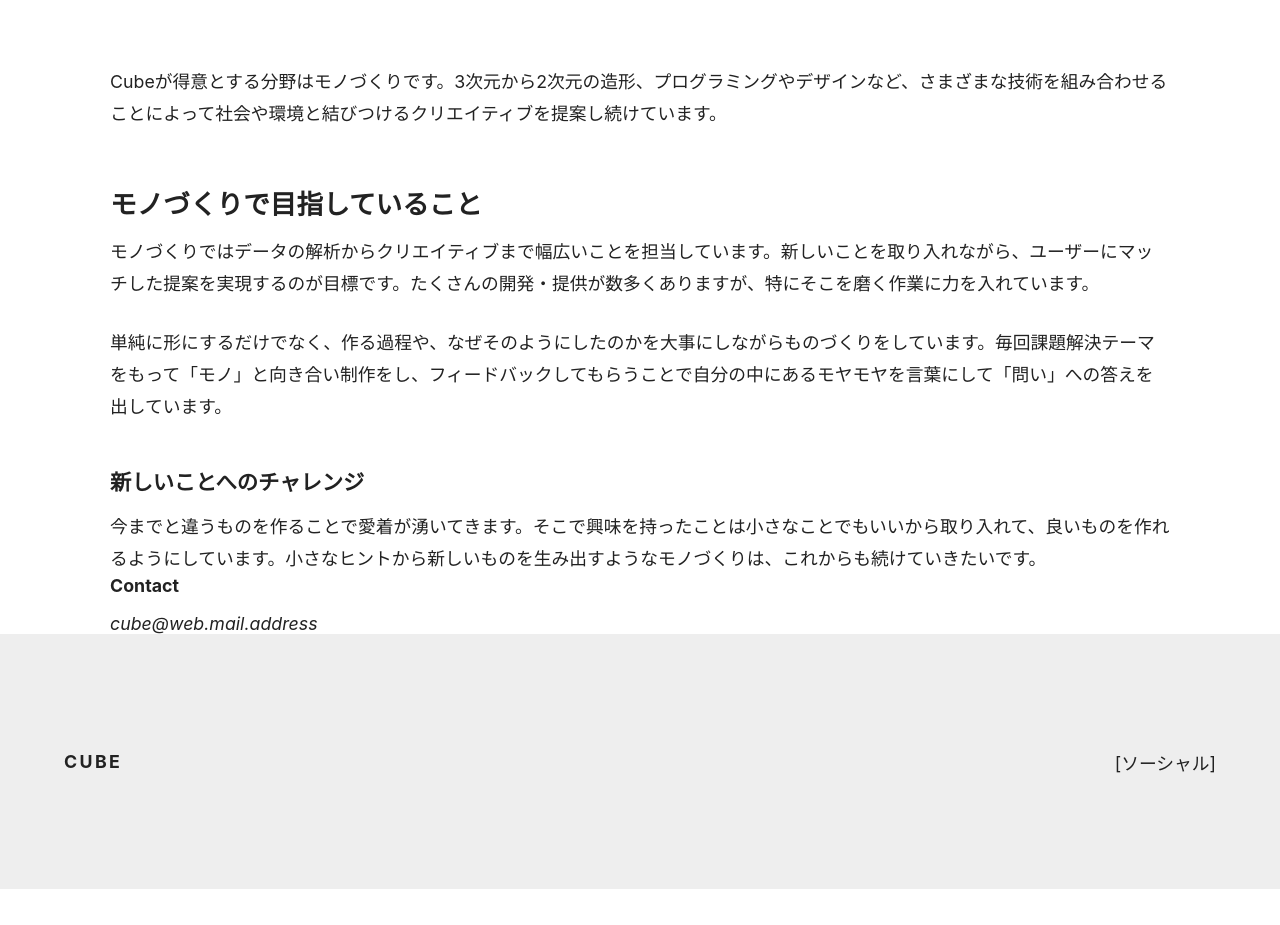
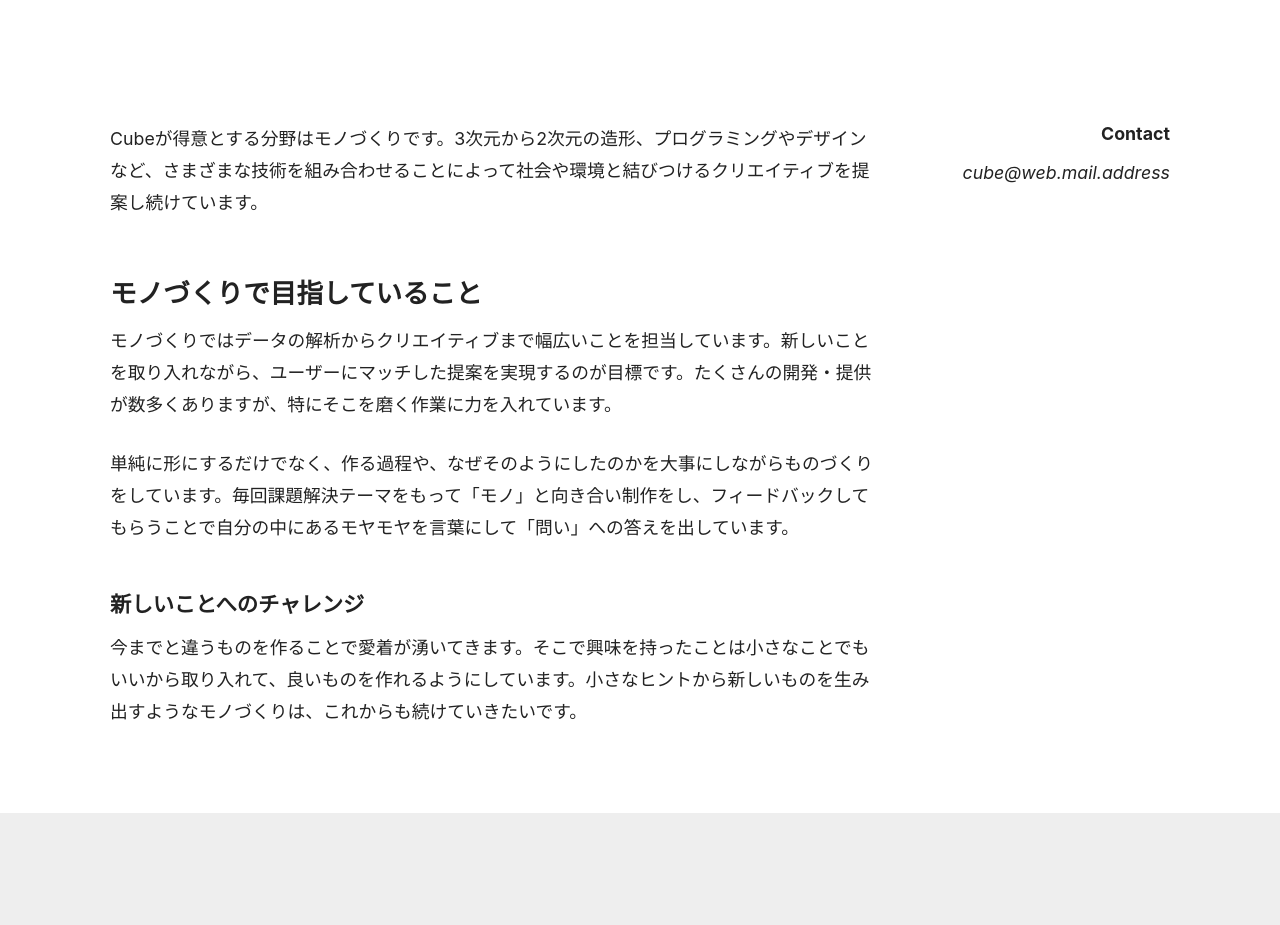
Before and after one commit to itc-s23016/blog2, a Next.js app: page /about in a window 1280 px wide. Shown: the part 440-1365 px from the top of the page. Before the commit the page ends 1329 px from the top, so only its background shows below. Built offline with nearby package versions, Linux system fonts and the light colour scheme.

Commit message:
Lesson 4.8
３つのコンポーネントで２段組みのレイアウトを構成した。

```diff
--- /dev/null
+++ b/components/two-column.js
@@ -0,0 +1,17 @@
+import styles from 'styles/two-column.module.css'
+
+const TwoColumn = ({ children }) => {
+  return <div className={styles.flexContainer}>{children}</div>
+}
+
+const TwoColumnMain = ({ children }) => {
+  return <div className={styles.main}>{children}</div>
+}
+
+const TwoColumnSidebar = ({ children }) => {
+  return <div className={styles.sidebar}>{children}</div>
+}
+
+export { TwoColumnSidebar }
+export { TwoColumnMain }
+export { TwoColumn }
--- a/pages/about.js
+++ b/pages/about.js
@@ -2,11 +2,18 @@ import Container from 'components/container'
 import Hero from 'components/hero'
 import PostBody from 'components/post-body'
 import Contact from 'components/contact'
+import {
+  TwoColumn,
+  TwoColumnMain,
+  TwoColumnSidebar
+} from 'components/two-column'
 
 const About = () => {
   return (
     <Container>
       <Hero title='About' subtitle='About development activities' />
+      <TwoColumn>
+        <TwoColumnMain>
           <PostBody>
             <p>
               Cubeが得意とする分野はモノづくりです。3次元から2次元の造形、プログラミングやデザインなど、さまざまな技術を組み合わせることによって社会や環境と結びつけるクリエイティブを提案し続けています。
@@ -23,7 +30,11 @@ const About = () => {
               今までと違うものを作ることで愛着が湧いてきます。そこで興味を持ったことは小さなことでもいいから取り入れて、良いものを作れるようにしています。小さなヒントから新しいものを生み出すようなモノづくりは、これからも続けていきたいです。
             </p>
           </PostBody>
+        </TwoColumnMain>
+        <TwoColumnSidebar>
           <Contact />
+        </TwoColumnSidebar>
+      </TwoColumn>
     </Container>
   )
 }
--- /dev/null
+++ b/styles/two-column.module.css
@@ -0,0 +1,29 @@
+.flexContainer {
+  composes: sideBySide from './utils.module.css';
+  gap: var(--space-md);
+  margin: var(--space-md) 0 var(--space-lg);
+}
+
+@media (min-width: 768px) {
+  .main {
+    width: 768px;
+  }
+
+  .sidebar {
+    width: 240px;
+    position: sticky;
+    top: 40px;
+    align-self: flex-start;
+  }
+
+  .sidebar * {
+    text-align: right;
+  }
+
+  .sidebar :is(div, ul) {
+    width: fit-content;
+    margin-left: auto;
+    place-items: flex-end;
+    place-content: flex-end;
+  }
+}
```
Lines whose indentation alone changed are shown as unchanged.
